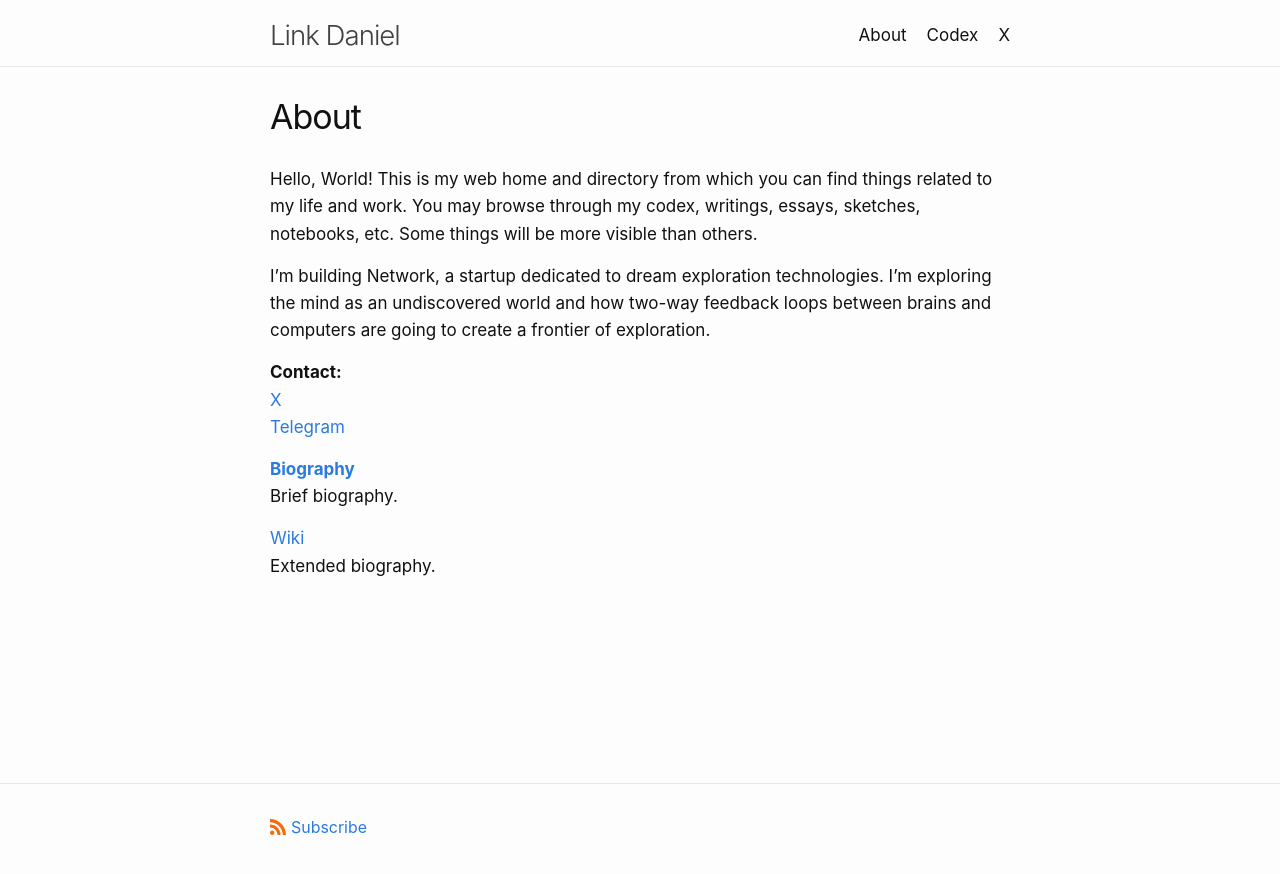
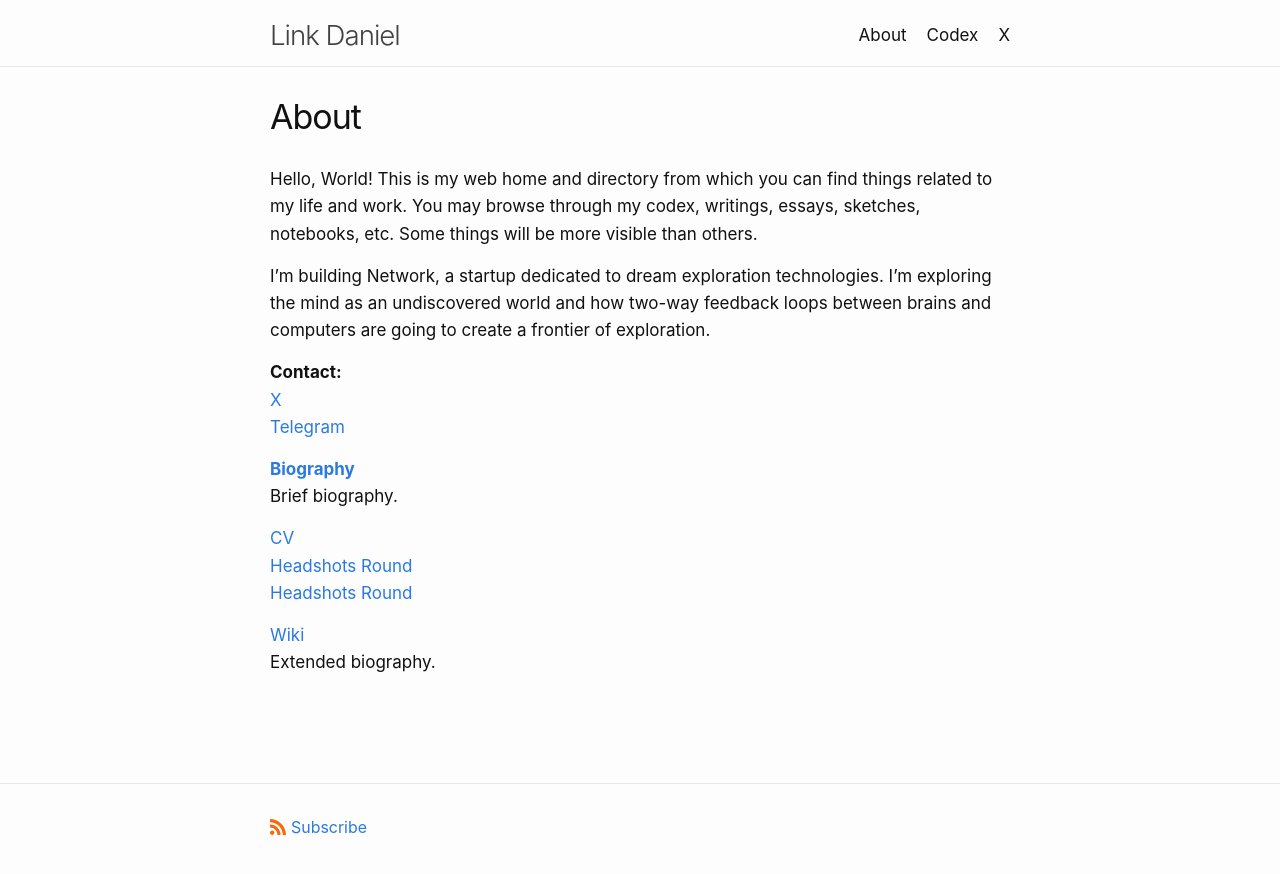
Before and after one commit to link-daniel/link.github.io, a Jekyll site: the page built from about.md, in a window 1280 px wide. Shown: the top 874 px of the page. Built offline with Jekyll 4.4.1, drawn with Linux system fonts in a browser that asks for light colours.

Commit message:
Update about.md

```diff
--- a/about.md
+++ b/about.md
@@ -18,6 +18,12 @@ I'm building Network, a startup dedicated to dream exploration technologies. I'm
 <br>
 Brief biography.
 
+<a href="https://read.cv/linkdaniel">CV</a>
+<br>
+[Headshots Round](/media/linkdaniel-round.jpg)
+<br>
+[Headshots Round](/media/linkdaniel-square.jpg)
+
 <a href="https://wiki.linkdaniel.org">Wiki</a>
 <br>
 Extended biography.
```
